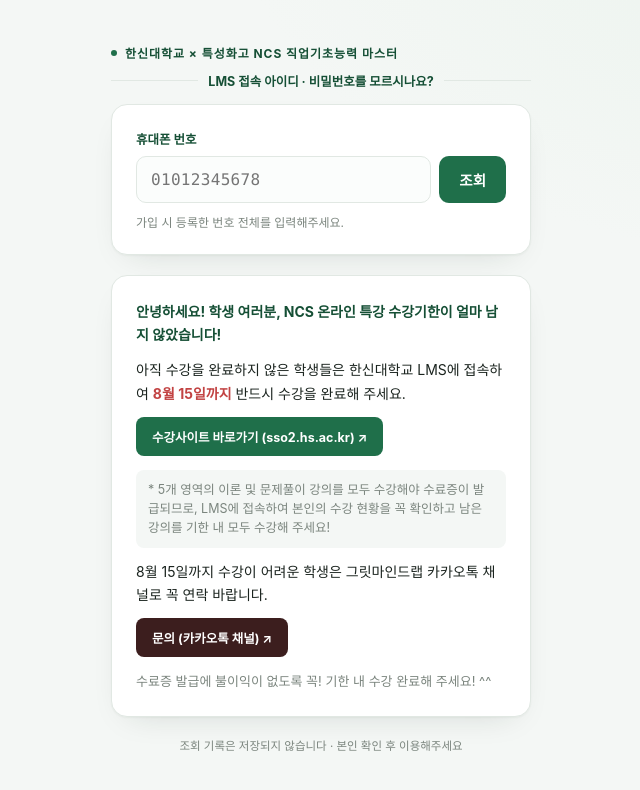
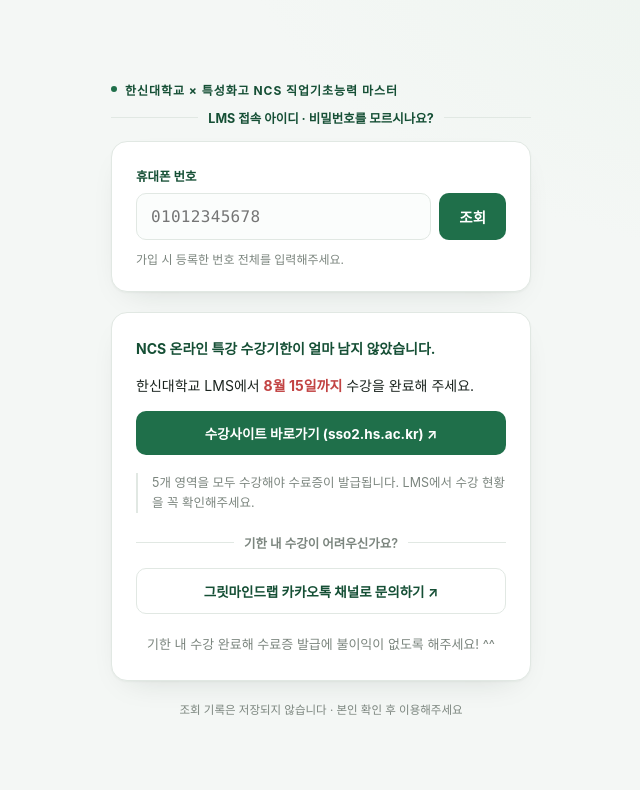
Before and after one commit to gritmindlab/hansin, a plain HTML site: page account-lookup.html in a window 1280 px wide. Shown: the whole page, without its empty margins (319-959 px from the left). Drawn offline with Linux system fonts and the light colour scheme; a web font is replaced by a local one.

Commit message:
Update account-lookup.html

```diff
--- a/account-lookup.html
+++ b/account-lookup.html
@@ -152,7 +152,7 @@
   /* notice card (안내문 본문) */
   .notice-card p{
     font-size:14px; line-height:1.65; color:var(--ink);
-    margin:0 0 12px;
+    margin:0 0 14px;
   }
   .notice-card .lead{
     font-weight:700; color:var(--green-deep);
@@ -162,24 +162,43 @@
   }
   .notice-card .asterisk{
     font-size:12.5px; color:var(--muted);
-    background:#F4F7F5; border-radius:8px; padding:10px 12px;
-    line-height:1.55;
+    line-height:1.6;
+    padding-left:14px;
+    border-left:2px solid var(--line);
+  }
+  .kakao-lead{
+    font-size:13.5px; color:var(--ink);
   }
   .notice-card .closing{
-    font-size:13px; color:var(--muted); margin-bottom:0;
+    font-size:13px; color:var(--muted);
+    margin:0; text-align:center;
   }
   .notice-link{
-    display:inline-block;
-    font-size:12.5px; font-weight:700;
+    display:block;
+    text-align:center;
+    font-size:13.5px; font-weight:700;
+    padding:12px 16px; border-radius:10px;
+    text-decoration:none;
+    margin:0 0 18px;
+    transition:background .15s, color .15s, border-color .15s;
+  }
+  .notice-link:not(.kakao){
     color:#fff; background:var(--green);
-    padding:10px 16px; border-radius:8px;
-    text-decoration:none;
-    margin:0 0 14px;
-    transition:background .15s;
   }
-  .notice-link:hover{ background:var(--green-deep); }
-  .notice-link.kakao{ background:#3C1E1E; }
-  .notice-link.kakao:hover{ background:#241111; }
+  .notice-link:not(.kakao):hover{ background:var(--green-deep); }
+  .notice-link.kakao{
+    background:transparent;
+    color:var(--green-deep);
+    border:1.5px solid var(--line);
+    margin-bottom:20px;
+  }
+  .notice-link.kakao:hover{ border-color:var(--green); background:#F4F9F6; }
+
+  .divider.mid{
+    margin:20px 0 16px;
+    color:var(--muted);
+    font-weight:600;
+  }
 
   .divider{
     display:flex; align-items:center; gap:10px;
@@ -231,24 +250,22 @@
   </div>
 
   <div class="card notice-card">
-    <p class="lead">안녕하세요! 학생 여러분, NCS 온라인 특강 수강기한이 얼마 남지 않았습니다!</p>
-    <p>아직 수강을 완료하지 않은 학생들은 한신대학교 LMS에 접속하여
-      <b class="deadline">8월 15일까지</b> 반드시 수강을 완료해 주세요.</p>
+    <p class="lead">NCS 온라인 특강 수강기한이 얼마 남지 않았습니다.</p>
+    <p>한신대학교 LMS에서 <b class="deadline">8월 15일까지</b> 수강을 완료해 주세요.</p>
 
     <a class="notice-link" href="https://sso2.hs.ac.kr/" target="_blank" rel="noopener">
       수강사이트 바로가기 (sso2.hs.ac.kr) ↗
     </a>
 
-    <p class="asterisk">* 5개 영역의 이론 및 문제풀이 강의를 모두 수강해야 수료증이 발급되므로,
-      LMS에 접속하여 본인의 수강 현황을 꼭 확인하고 남은 강의를 기한 내 모두 수강해 주세요!</p>
+    <p class="asterisk">5개 영역을 모두 수강해야 수료증이 발급됩니다. LMS에서 수강 현황을 꼭 확인해주세요.</p>
 
-    <p>8월 15일까지 수강이 어려운 학생은 그릿마인드랩 카카오톡 채널로 꼭 연락 바랍니다.</p>
+    <div class="divider mid"><span>기한 내 수강이 어려우신가요?</span></div>
 
     <a class="notice-link kakao" href="http://pf.kakao.com/_Xrsgxb/chat" target="_blank" rel="noopener">
-      문의 (카카오톡 채널) ↗
+      그릿마인드랩 카카오톡 채널로 문의하기 ↗
     </a>
 
-    <p class="closing">수료증 발급에 불이익이 없도록 꼭! 기한 내 수강 완료해 주세요! ^^</p>
+    <p class="closing">기한 내 수강 완료해 수료증 발급에 불이익이 없도록 해주세요! ^^</p>
   </div>
 
   <div class="footer-note">조회 기록은 저장되지 않습니다 · 본인 확인 후 이용해주세요</div>
@@ -256,7 +273,7 @@
 
 <script>
   // ▼▼▼ Apps Script 웹앱 배포 후 발급되는 URL을 여기에 붙여넣으세요 ▼▼▼
-  const SCRIPT_URL = "https://script.google.com/a/macros/gritmindlab.com/s/AKfycbyi7_ZrWkECmOqZ7ON4v_KH9M0J-MAHIDYxg4pWHfcCubpWWaHWU65xwQo-B_xsf9-R/exec";
+  const SCRIPT_URL = "https://script.google.com/macros/s/AKfycbyi7_ZrWkECmOqZ7ON4v_KH9M0J-MAHIDYxg4pWHfcCubpWWaHWU65xwQo-B_xsf9-R/exec";
   // ▲▲▲ ------------------------------------------------- ▲▲▲
 
   const phoneInput = document.getElementById('phone');
```
